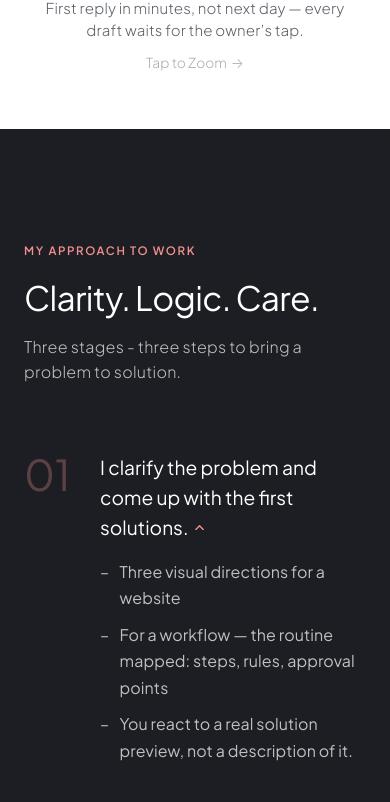
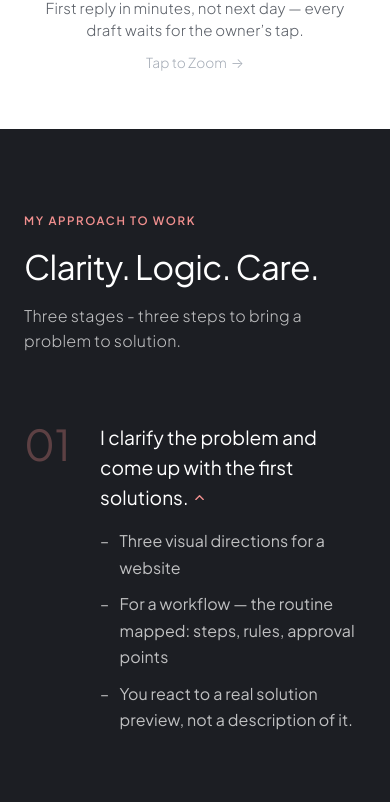
Before and after one commit to Irene2828/porfoliojuly, a Next.js app: page / in a window 390 px wide. Shown: the part 4057-4859 px from the top of the page. Built offline with nearby package versions, Linux system fonts and the light colour scheme.

Commit message:
Match approach and testimonial section entry spacing to packages

```diff
--- a/src/app/index.css
+++ b/src/app/index.css
@@ -1080,9 +1080,15 @@ h1, h2, h3, h4, h5, h6 {
   -webkit-text-fill-color: #ffffff !important;
 }
 
-/* Section-specific heading colors and top spacing. */
-.v2-theme #how-it-works {
-  padding-top: 20.4rem !important;
+/* Shared spacing from section boundary to its first text line. */
+.v2-theme {
+  --section-entry-space: 20.4rem;
+}
+
+.v2-theme #how-it-works,
+.v2-theme .packages-section,
+.v2-theme #process > .testimonials-grey-container {
+  padding-top: var(--section-entry-space) !important;
 }
 
 .v2-theme #how-it-works h2.how-title {
@@ -1101,8 +1107,8 @@ h1, h2, h3, h4, h5, h6 {
 }
 
 @media (max-width: 900px) {
-  .v2-theme #how-it-works {
-    padding-top: 7rem !important;
+  .v2-theme {
+    --section-entry-space: 5.1rem;
   }
 
   .v2-theme #faq-section .faq-section-heading {
--- a/src/app/v2/components/HowItWorks.tsx
+++ b/src/app/v2/components/HowItWorks.tsx
@@ -41,7 +41,7 @@ export default function HowItWorks() {
       id="how-it-works"
       style={{
         backgroundColor: 'var(--color-matte-black, #25282e)',
-        padding: '20.4rem 0 2.55rem 0',
+        padding: 'var(--section-entry-space, 20.4rem) 0 2.55rem 0',
         width: '100%',
         position: 'relative',
         overflow: 'hidden'
@@ -146,7 +146,7 @@ export default function HowItWorks() {
         }
         @media (max-width: 900px) {
           #how-it-works {
-            padding: 7rem 0 2.55rem 0 !important;
+            padding: var(--section-entry-space, 5.1rem) 0 2.55rem 0 !important;
           }
           #how-it-works > .container {
             padding-left: 1.5rem !important;
```
